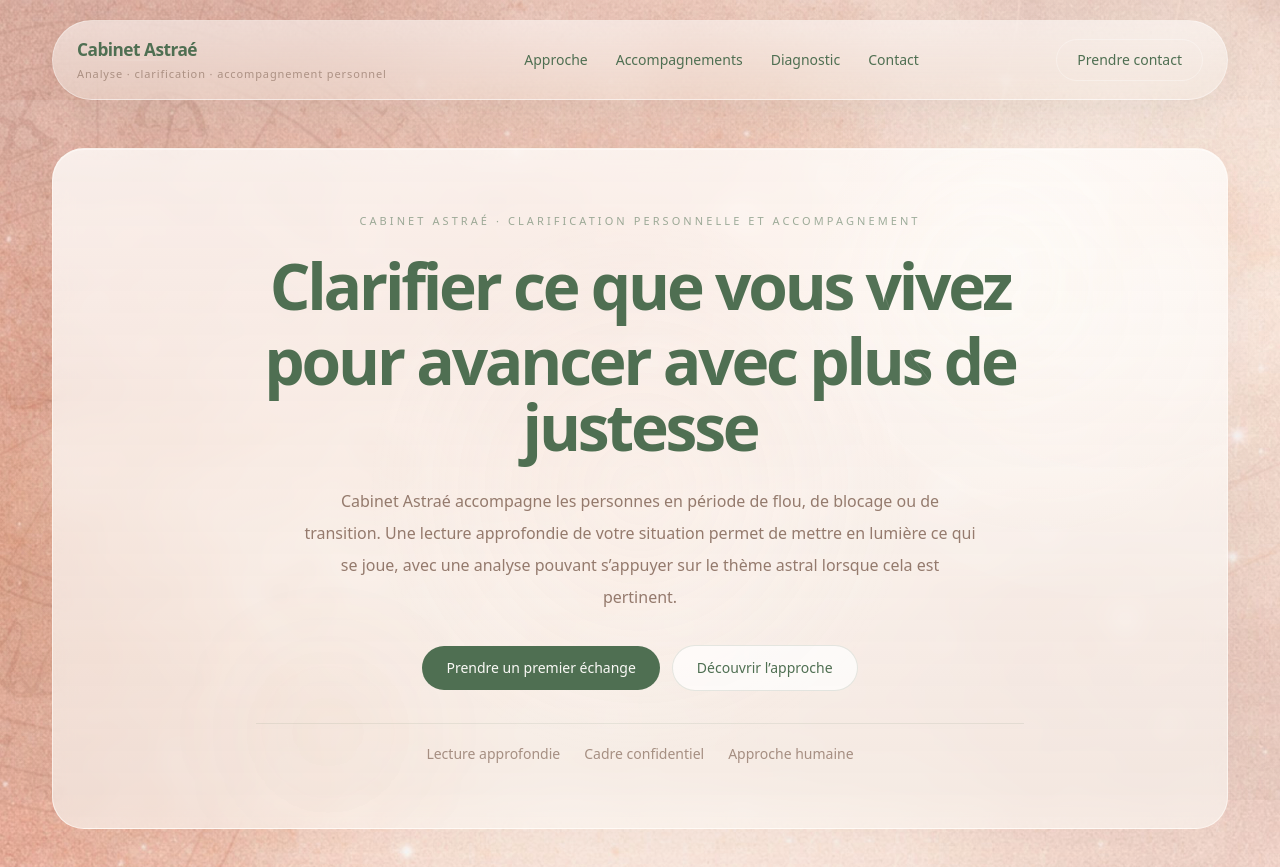
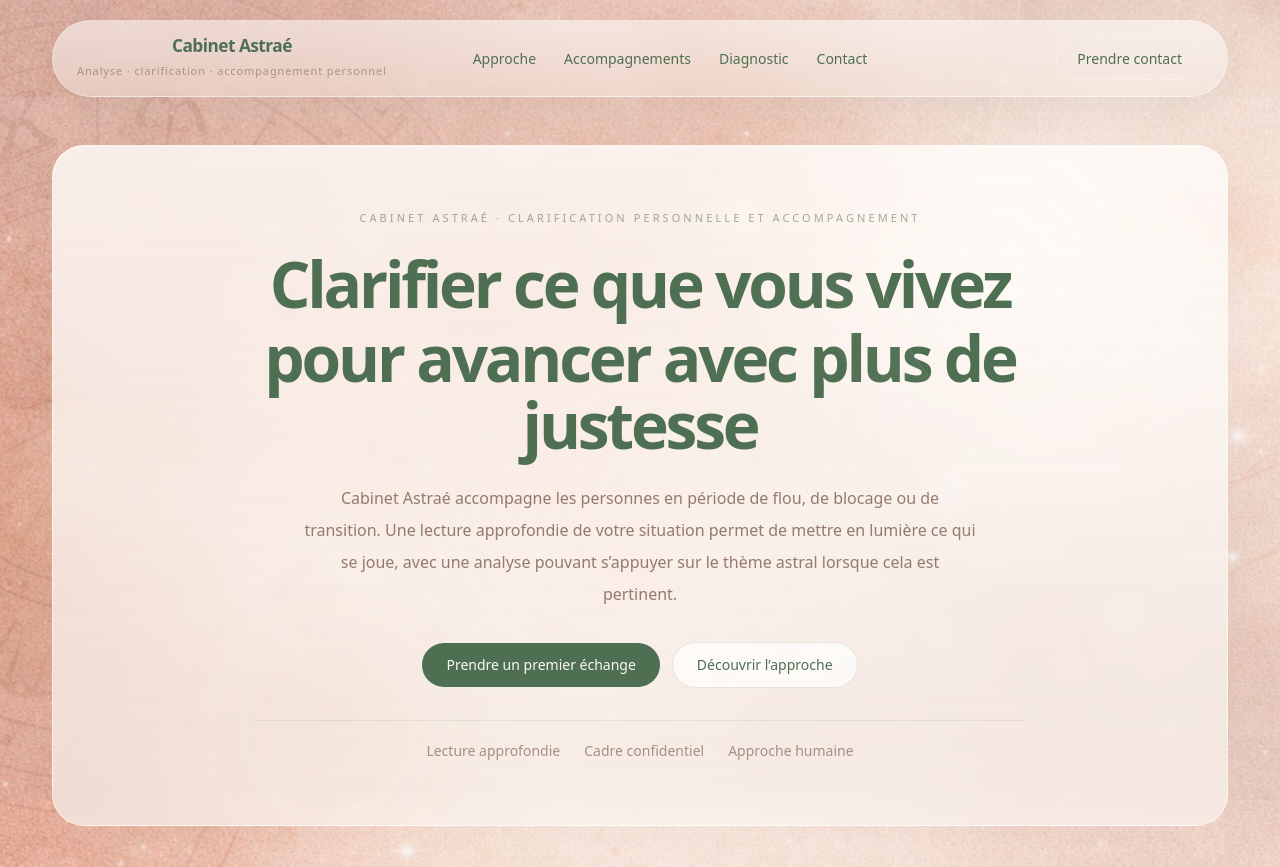
Before and after one commit to arnaudcrestey/cabinet-astrae, a Next.js app: page / in a window 1280 px wide. Shown: the top 867 px of the page. Built offline with nearby package versions, Linux system fonts and the light colour scheme.

Commit message:
Update PageFrame.tsx

```diff
--- a/components/projection/PageFrame.tsx
+++ b/components/projection/PageFrame.tsx
@@ -29,17 +29,19 @@ export function PageFrame({
             </div>
 
             <div className="relative flex items-center justify-between gap-4 px-4 py-3 md:px-6 md:py-4">
-              <div className="min-w-0">
+              <div className="min-w-[220px] md:min-w-[250px]">
                 <Link
                   href="/"
-                  className="inline-flex items-center text-[1rem] font-semibold tracking-[-0.03em] text-pine transition duration-300 hover:opacity-85 md:text-[1.08rem]"
+                  className="flex flex-col items-center justify-center text-center leading-none"
                 >
+                  <span className="text-[1rem] font-semibold tracking-[-0.03em] text-pine transition duration-300 hover:opacity-85 md:text-[1.08rem]">
                     Cabinet Astraé
+                  </span>
+
+                  <span className="mt-2 hidden text-[11px] leading-relaxed tracking-[0.08em] text-umber/55 sm:block">
+                    Analyse · clarification · accompagnement personnel
+                  </span>
                 </Link>
-
-                <p className="mt-0.5 hidden text-[11px] leading-relaxed tracking-[0.08em] text-umber/55 sm:block">
-                  Analyse · clarification · accompagnement personnel
-                </p>
               </div>
 
               <nav className="hidden items-center gap-7 text-sm md:flex">
@@ -54,12 +56,14 @@ export function PageFrame({
                 ))}
               </nav>
 
+              <div className="flex min-w-[220px] justify-end md:min-w-[250px]">
                 <Link
                   href="/contact"
                   className="inline-flex shrink-0 items-center justify-center rounded-full border border-white/30 bg-white/46 px-4 py-2.5 text-xs font-medium text-pine transition duration-300 hover:-translate-y-0.5 hover:border-white/45 hover:bg-white/58 md:px-5 md:text-sm"
                 >
                   Prendre contact
                 </Link>
+              </div>
             </div>
           </div>
         </div>
@@ -116,7 +120,10 @@ export function PageFrame({
               </section>
 
               <section className="grid grid-cols-2 gap-x-6 gap-y-3 text-sm text-umber/82">
-                <Link className="transition duration-300 hover:text-pine" href="/approche">
+                <Link
+                  className="transition duration-300 hover:text-pine"
+                  href="/approche"
+                >
                   Approche
                 </Link>
                 <Link
@@ -125,10 +132,16 @@ export function PageFrame({
                 >
                   Accompagnements
                 </Link>
-                <Link className="transition duration-300 hover:text-pine" href="/analyse">
+                <Link
+                  className="transition duration-300 hover:text-pine"
+                  href="/analyse"
+                >
                   Diagnostic
                 </Link>
-                <Link className="transition duration-300 hover:text-pine" href="/contact">
+                <Link
+                  className="transition duration-300 hover:text-pine"
+                  href="/contact"
+                >
                   Contact
                 </Link>
               </section>
```
Lines whose indentation alone changed are shown as unchanged.
